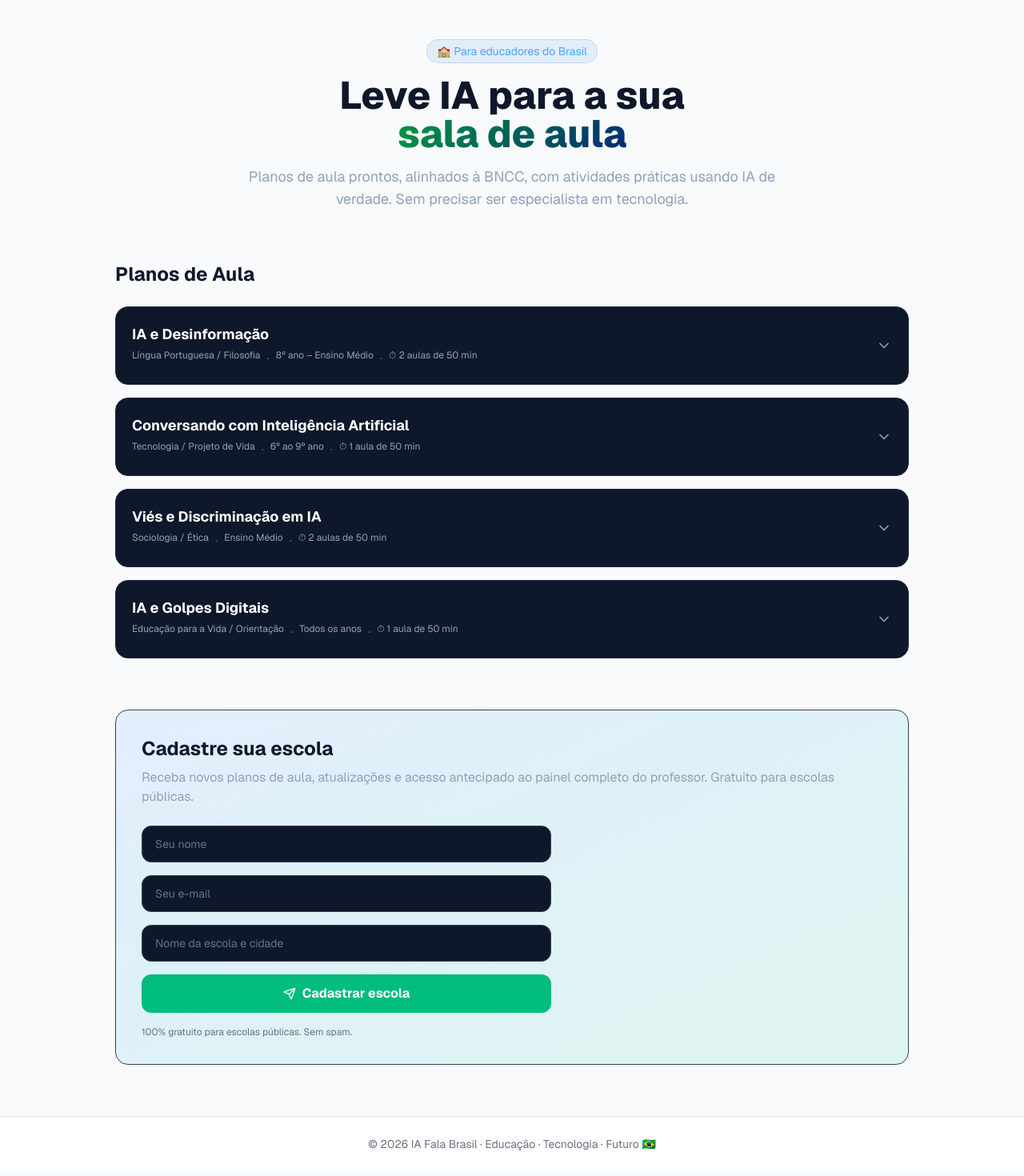
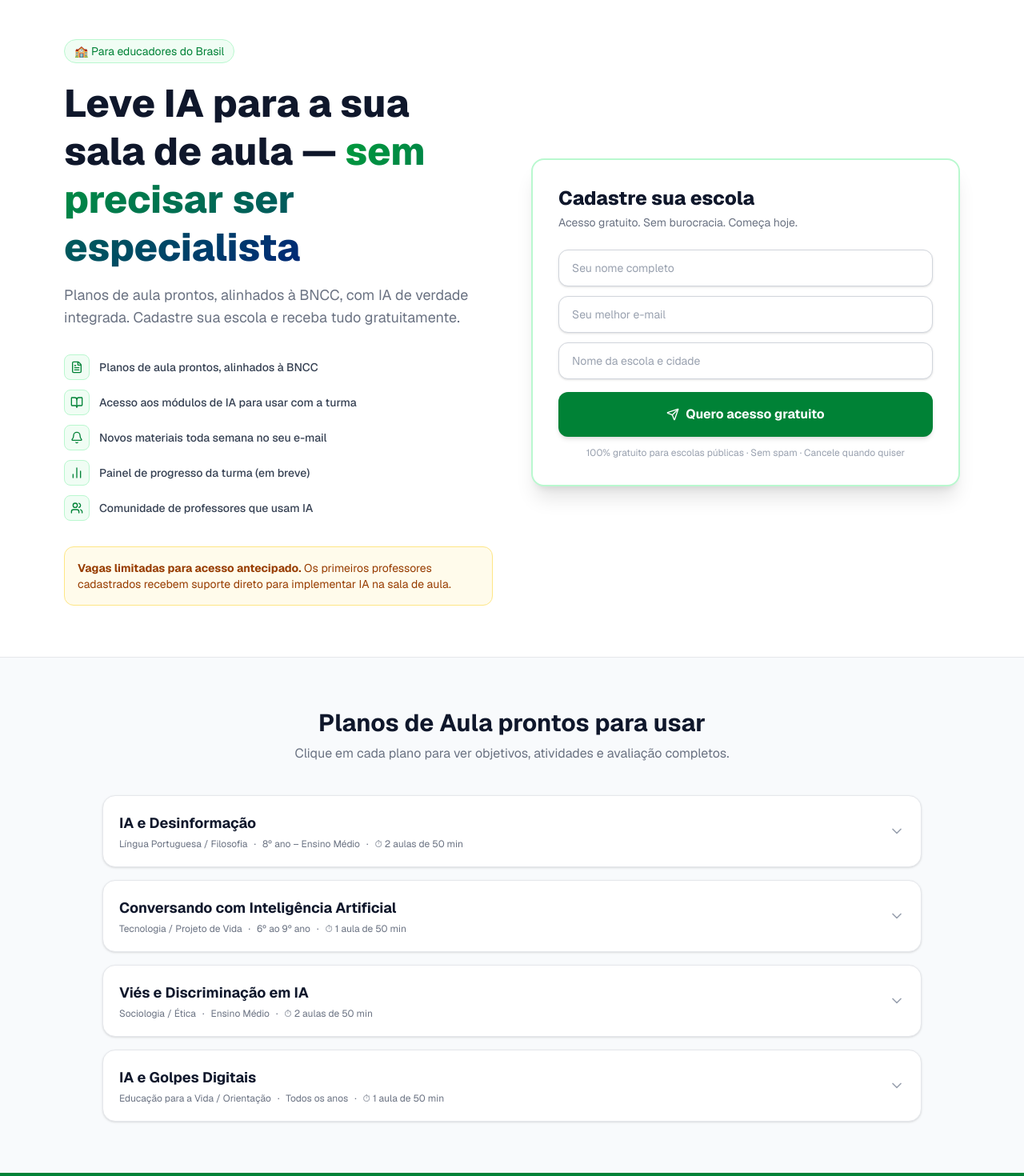
Before and after one commit to brasil-digital/ia-fala-brasil, a Next.js app: page /professor in a window 1280 px wide. Shown: the part 80-1550 px from the top of the page at 80% size. Built offline with nearby package versions, Linux system fonts and the light colour scheme.

Commit message:
feat: formulário de cadastro do professor no hero com proposta de valor e urgência

```diff
--- a/app/professor/page.tsx
+++ b/app/professor/page.tsx
@@ -2,7 +2,18 @@
 
 import { useState } from "react";
 import Link from "next/link";
-import { BookOpen, ChevronDown, ChevronUp, CheckCircle, ArrowRight, Send, Loader2 } from "lucide-react";
+import {
+  BookOpen, ChevronDown, ChevronUp, CheckCircle,
+  ArrowRight, Send, Loader2, FileText, BarChart2, Bell, Users
+} from "lucide-react";
+
+const beneficios = [
+  { icon: FileText,   texto: "Planos de aula prontos, alinhados à BNCC" },
+  { icon: BookOpen,   texto: "Acesso aos módulos de IA para usar com a turma" },
+  { icon: Bell,       texto: "Novos materiais toda semana no seu e-mail" },
+  { icon: BarChart2,  texto: "Painel de progresso da turma (em breve)" },
+  { icon: Users,      texto: "Comunidade de professores que usam IA" },
+];
 
 const planos = [
   {
@@ -17,7 +28,7 @@ const planos = [
       { tempo: "10 min", desc: "Roda de conversa: o professor pergunta quantos alunos já receberam uma notícia falsa no WhatsApp." },
       { tempo: "15 min", desc: "Explicação sobre como funciona a desinformação digital e como a IA pode ajudar na verificação." },
       { tempo: "20 min", desc: "Prática: cada aluno acessa o módulo Detecta Fake e analisa uma notícia real trazida pelo professor." },
-      { tempo: "5 min", desc: "Discussão coletiva: o que a IA identificou? Faz sentido? O que o aluno achou que ela errou?" },
+      { tempo: "5 min",  desc: "Discussão coletiva: o que a IA identificou? Faz sentido? O que o aluno achou que ela errou?" },
       { tempo: "2ª aula — 50 min", desc: "Alunos buscam suas próprias notícias suspeitas, analisam com a ferramenta e apresentam para a turma." },
     ],
     avaliacao: "Produção de um post explicando para a família como identificar fake news, usando o que aprendeu na aula.",
@@ -30,15 +41,15 @@ const planos = [
     serie: "6º ao 9º ano",
     bncc: ["EF06MA04", "EF07MA04", "BNCC Computação"],
     duracao: "1 aula de 50 min",
-    objetivo: "Introduzir os alunos ao conceito de IA generativa e ensinar como formular boas perguntas (prompts) para obter resultados úteis.",
+    objetivo: "Introduzir os alunos ao conceito de IA generativa e ensinar como formular boas perguntas para obter resultados úteis.",
     materiais: ["Celulares ou computadores", "Acesso ao Prompt Lab (iafalabrasil.com.br)"],
     atividades: [
-      { tempo: "10 min", desc: "O professor mostra o que é o Ronny IA e faz uma pergunta simples ao vivo para a turma ver a resposta." },
-      { tempo: "10 min", desc: "Explica a diferença entre uma pergunta vaga ('fala sobre futebol') e uma pergunta específica ('explique as regras do futebol para uma criança de 8 anos')." },
-      { tempo: "25 min", desc: "Desafio em duplas: cada dupla tenta conseguir a melhor resposta possível para um tema sorteado pelo professor." },
-      { tempo: "5 min", desc: "Compartilhamento: qual dupla conseguiu a resposta mais útil? O que fizeram de diferente?" },
+      { tempo: "10 min", desc: "O professor mostra o Ronny IA e faz uma pergunta simples ao vivo para a turma ver a resposta." },
+      { tempo: "10 min", desc: "Explica a diferença entre uma pergunta vaga e uma pergunta específica com exemplos práticos." },
+      { tempo: "25 min", desc: "Desafio em duplas: cada dupla tenta conseguir a melhor resposta para um tema sorteado." },
+      { tempo: "5 min",  desc: "Compartilhamento: qual dupla conseguiu a resposta mais útil? O que fizeram de diferente?" },
     ],
-    avaliacao: "Cada aluno escreve 3 perguntas bem formuladas sobre um tema da matéria atual e compartilha com o professor.",
+    avaliacao: "Cada aluno escreve 3 perguntas bem formuladas sobre um tema da matéria atual.",
     modulo: "/aprender/prompt-lab",
     moduloLabel: "Prompt Lab",
   },
@@ -51,12 +62,12 @@ const planos = [
     objetivo: "Compreender como sistemas de IA podem reproduzir preconceitos e discriminação, com foco no contexto brasileiro.",
     materiais: ["Celulares ou computadores", "Acesso ao módulo Viés na Máquina (iafalabrasil.com.br)"],
     atividades: [
-      { tempo: "15 min", desc: "O professor apresenta casos reais: reconhecimento facial que erra mais para pessoas negras, algoritmos de crédito que discriminam moradores de periferia." },
+      { tempo: "15 min", desc: "O professor apresenta casos reais: reconhecimento facial que erra mais para pessoas negras, algoritmos de crédito discriminatórios." },
       { tempo: "15 min", desc: "Debate: por que uma máquina pode ser preconceituosa se foi programada por humanos?" },
-      { tempo: "20 min", desc: "Prática: alunos acessam o módulo e exploram cenários de viés em IA no contexto brasileiro." },
-      { tempo: "2ª aula — 50 min", desc: "Grupos elaboram uma 'cartilha de direitos digitais' com dicas de como o cidadão pode se proteger de decisões injustas feitas por IA." },
+      { tempo: "20 min", desc: "Prática: alunos exploram cenários de viés em IA no contexto brasileiro." },
+      { tempo: "2ª aula — 50 min", desc: "Grupos elaboram uma cartilha de direitos digitais para distribuir na comunidade escolar." },
     ],
-    avaliacao: "Produção em grupo da cartilha de direitos digitais para ser distribuída na comunidade escolar.",
+    avaliacao: "Produção em grupo da cartilha de direitos digitais.",
     modulo: "/aprender/vies-na-maquina",
     moduloLabel: "Viés na Máquina",
   },
@@ -69,10 +80,10 @@ const planos = [
     objetivo: "Ensinar alunos e suas famílias a identificar golpes que usam IA, como clonagem de voz, deepfakes e phishing.",
     materiais: ["Celulares", "Acesso ao módulo Golpe ou IA? (iafalabrasil.com.br)"],
     atividades: [
-      { tempo: "10 min", desc: "O professor reproduz um áudio de voz clonada por IA (disponível no YouTube) e pergunta: 'Vocês percebem que é falso?'" },
-      { tempo: "15 min", desc: "Explicação dos tipos de golpe com IA mais comuns no Brasil: WhatsApp clonado, PIX falso, deepfake de celebridades." },
-      { tempo: "20 min", desc: "Prática: alunos descrevem situações suspeitas no módulo Golpe ou IA? e aprendem a analisar o risco." },
-      { tempo: "5 min", desc: "Tarefa de casa: ensinar um familiar idoso uma coisa que aprendeu na aula." },
+      { tempo: "10 min", desc: "O professor reproduz um áudio de voz clonada por IA e pergunta: 'Vocês percebem que é falso?'" },
+      { tempo: "15 min", desc: "Explicação dos tipos de golpe com IA mais comuns no Brasil: WhatsApp clonado, PIX falso, deepfake." },
+      { tempo: "20 min", desc: "Prática: alunos descrevem situações suspeitas no módulo e aprendem a analisar o risco." },
+      { tempo: "5 min",  desc: "Tarefa de casa: ensinar um familiar idoso uma coisa que aprendeu na aula." },
     ],
     avaliacao: "Relato escrito de como o aluno ensinou um familiar sobre golpes digitais.",
     modulo: "/cidadao",
@@ -80,14 +91,13 @@ const planos = [
   },
 ];
 
-export default function ProfessorPage() {
-  const [aberto, setAberto] = useState<number | null>(null);
-  const [email, setEmail] = useState("");
-  const [nome, setNome] = useState("");
+function FormularioCadastro() {
+  const [nome, setNome]     = useState("");
+  const [email, setEmail]   = useState("");
   const [escola, setEscola] = useState("");
-  const [enviado, setEnviado] = useState(false);
+  const [enviado, setEnviado]   = useState(false);
   const [enviando, setEnviando] = useState(false);
-  const [erro, setErro] = useState("");
+  const [erro, setErro]     = useState("");
 
   async function cadastrar(e: React.FormEvent) {
     e.preventDefault();
@@ -107,108 +117,205 @@ export default function ProfessorPage() {
     setEnviando(false);
   }
 
+  if (enviado) {
     return (
-    <div className="max-w-5xl mx-auto px-4 py-16">
+      <div className="flex flex-col items-center gap-3 py-10 text-center">
+        <div className="w-16 h-16 rounded-full bg-green-100 flex items-center justify-center mb-2">
+          <CheckCircle className="w-8 h-8 text-green-600" />
+        </div>
+        <h3 className="text-xl font-bold text-slate-900">Cadastro realizado!</h3>
+        <p className="text-gray-500 text-sm max-w-xs">
+          Entraremos em contato em breve com seus materiais e acesso antecipado ao painel completo.
+        </p>
+        <Link href="/aprender" className="mt-4 inline-flex items-center gap-2 px-5 py-3 rounded-xl bg-green-700 text-white font-bold text-sm hover:bg-green-600 transition-colors">
+          Explorar módulos agora <ArrowRight className="w-4 h-4" />
+        </Link>
+      </div>
+    );
+  }
 
-      {/* Header */}
-      <div className="text-center mb-16">
-        <div className="inline-flex items-center gap-2 px-3 py-1 rounded-full bg-blue-500/10 border border-blue-500/20 text-blue-400 text-sm mb-4">
+  return (
+    <form onSubmit={cadastrar} className="flex flex-col gap-3">
+      <input
+        type="text"
+        placeholder="Seu nome completo"
+        value={nome}
+        onChange={(e) => setNome(e.target.value)}
+        required
+        className="px-4 py-3 rounded-xl bg-white border border-gray-300 text-gray-800 placeholder-gray-400 focus:outline-none focus:border-green-600 focus:ring-1 focus:ring-green-600 text-sm shadow-sm"
+      />
+      <input
+        type="email"
+        placeholder="Seu melhor e-mail"
+        value={email}
+        onChange={(e) => setEmail(e.target.value)}
+        required
+        className="px-4 py-3 rounded-xl bg-white border border-gray-300 text-gray-800 placeholder-gray-400 focus:outline-none focus:border-green-600 focus:ring-1 focus:ring-green-600 text-sm shadow-sm"
+      />
+      <input
+        type="text"
+        placeholder="Nome da escola e cidade"
+        value={escola}
+        onChange={(e) => setEscola(e.target.value)}
+        required
+        className="px-4 py-3 rounded-xl bg-white border border-gray-300 text-gray-800 placeholder-gray-400 focus:outline-none focus:border-green-600 focus:ring-1 focus:ring-green-600 text-sm shadow-sm"
+      />
+      {erro && <p className="text-red-500 text-sm">{erro}</p>}
+      <button
+        type="submit"
+        disabled={enviando}
+        className="w-full py-4 rounded-xl bg-green-700 text-white font-bold text-base hover:bg-green-600 transition-colors disabled:opacity-50 flex items-center justify-center gap-2 shadow-md mt-1"
+      >
+        {enviando
+          ? <><Loader2 className="w-5 h-5 animate-spin" /> Enviando...</>
+          : <><Send className="w-4 h-4" /> Quero acesso gratuito</>
+        }
+      </button>
+      <p className="text-xs text-gray-400 text-center">
+        100% gratuito para escolas públicas · Sem spam · Cancele quando quiser
+      </p>
+    </form>
+  );
+}
+
+export default function ProfessorPage() {
+  const [aberto, setAberto] = useState<number | null>(null);
+
+  return (
+    <div>
+
+      {/* ── HERO COM FORMULÁRIO ── */}
+      <section className="bg-white border-b border-gray-200">
+        <div className="max-w-6xl mx-auto px-4 py-16 grid md:grid-cols-2 gap-12 items-center">
+
+          {/* Esquerda — proposta de valor */}
+          <div>
+            <div className="inline-flex items-center gap-2 px-3 py-1 rounded-full bg-green-50 border border-green-200 text-green-700 text-sm mb-5">
               🏫 Para educadores do Brasil
             </div>
-        <h1 className="text-4xl md:text-5xl font-extrabold mb-4">
-          Leve IA para a sua<br />
-          <span className="gradient-text">sala de aula</span>
+            <h1 className="text-4xl md:text-5xl font-extrabold text-slate-900 leading-tight mb-4">
+              Leve IA para a sua sala de aula —{" "}
+              <span className="gradient-text">sem precisar ser especialista</span>
             </h1>
-        <p className="text-slate-400 text-lg max-w-2xl mx-auto">
-          Planos de aula prontos, alinhados à BNCC, com atividades práticas usando IA de verdade.
-          Sem precisar ser especialista em tecnologia.
+            <p className="text-gray-500 text-lg mb-8">
+              Planos de aula prontos, alinhados à BNCC, com IA de verdade integrada.
+              Cadastre sua escola e receba tudo gratuitamente.
+            </p>
+
+            <div className="flex flex-col gap-3 mb-8">
+              {beneficios.map(({ icon: Icon, texto }) => (
+                <div key={texto} className="flex items-center gap-3">
+                  <div className="w-8 h-8 rounded-lg bg-green-50 border border-green-200 flex items-center justify-center shrink-0">
+                    <Icon className="w-4 h-4 text-green-700" />
+                  </div>
+                  <span className="text-gray-700 text-sm font-medium">{texto}</span>
+                </div>
+              ))}
+            </div>
+
+            <div className="p-4 rounded-xl bg-amber-50 border border-amber-200">
+              <p className="text-sm text-amber-800">
+                <strong>Vagas limitadas para acesso antecipado.</strong> Os primeiros professores
+                cadastrados recebem suporte direto para implementar IA na sala de aula.
               </p>
             </div>
+          </div>
 
-      {/* Planos de aula */}
-      <div className="mb-16">
-        <h2 className="text-2xl font-bold mb-6">Planos de Aula</h2>
+          {/* Direita — formulário em destaque */}
+          <div className="bg-white rounded-2xl border-2 border-green-200 shadow-xl p-8">
+            <div className="mb-6">
+              <h2 className="text-2xl font-extrabold text-slate-900 mb-1">
+                Cadastre sua escola
+              </h2>
+              <p className="text-gray-500 text-sm">
+                Acesso gratuito. Sem burocracia. Começa hoje.
+              </p>
+            </div>
+            <FormularioCadastro />
+          </div>
+
+        </div>
+      </section>
+
+      {/* ── PLANOS DE AULA ── */}
+      <section className="bg-slate-50 py-16 px-4">
+        <div className="max-w-5xl mx-auto">
+          <div className="text-center mb-10">
+            <h2 className="text-3xl font-bold text-slate-900 mb-2">Planos de Aula prontos para usar</h2>
+            <p className="text-gray-500">Clique em cada plano para ver objetivos, atividades e avaliação completos.</p>
+          </div>
+
           <div className="flex flex-col gap-4">
             {planos.map(({ titulo, disciplina, serie, bncc, duracao, objetivo, materiais, atividades, avaliacao, modulo, moduloLabel }, i) => (
-            <div key={titulo} className="rounded-2xl bg-slate-900 border border-slate-800 overflow-hidden">
-
-              {/* Header do plano */}
+              <div key={titulo} className="rounded-2xl bg-white border border-gray-200 overflow-hidden shadow-sm">
                 <button
                   onClick={() => setAberto(aberto === i ? null : i)}
-                className="w-full p-5 flex items-center justify-between text-left hover:bg-slate-800/50 transition-colors"
+                  className="w-full p-5 flex items-center justify-between text-left hover:bg-gray-50 transition-colors"
                 >
                   <div className="flex-1">
-                  <h3 className="font-bold text-white text-lg mb-1">{titulo}</h3>
-                  <div className="flex flex-wrap gap-2">
-                    <span className="text-xs text-slate-400">{disciplina}</span>
-                    <span className="text-slate-600">·</span>
-                    <span className="text-xs text-slate-400">{serie}</span>
-                    <span className="text-slate-600">·</span>
-                    <span className="text-xs text-slate-400">⏱ {duracao}</span>
+                    <h3 className="font-bold text-slate-900 text-lg mb-1">{titulo}</h3>
+                    <div className="flex flex-wrap gap-2 text-xs text-gray-500">
+                      <span>{disciplina}</span>
+                      <span>·</span>
+                      <span>{serie}</span>
+                      <span>·</span>
+                      <span>⏱ {duracao}</span>
                     </div>
                   </div>
                   {aberto === i
-                  ? <ChevronUp className="w-5 h-5 text-slate-400 shrink-0" />
-                  : <ChevronDown className="w-5 h-5 text-slate-400 shrink-0" />
+                    ? <ChevronUp className="w-5 h-5 text-gray-400 shrink-0" />
+                    : <ChevronDown className="w-5 h-5 text-gray-400 shrink-0" />
                   }
                 </button>
 
-              {/* Conteúdo expandido */}
                 {aberto === i && (
-                <div className="px-5 pb-6 border-t border-slate-800 pt-5 flex flex-col gap-5">
-
-                  {/* Tags BNCC */}
+                  <div className="px-5 pb-6 border-t border-gray-200 pt-5 flex flex-col gap-5">
                     <div className="flex flex-wrap gap-2">
                       {bncc.map((tag) => (
-                      <span key={tag} className="text-xs px-2 py-1 rounded-full bg-blue-500/10 border border-blue-500/20 text-blue-400">
+                        <span key={tag} className="text-xs px-2 py-1 rounded-full bg-blue-50 border border-blue-200 text-blue-700">
                           📋 {tag}
                         </span>
                       ))}
                     </div>
 
-                  {/* Objetivo */}
                     <div>
-                    <h4 className="text-sm font-bold text-slate-300 mb-1">Objetivo</h4>
-                    <p className="text-sm text-slate-400">{objetivo}</p>
+                      <h4 className="text-sm font-bold text-slate-700 mb-1">Objetivo</h4>
+                      <p className="text-sm text-gray-600">{objetivo}</p>
                     </div>
 
-                  {/* Materiais */}
                     <div>
-                    <h4 className="text-sm font-bold text-slate-300 mb-2">Materiais necessários</h4>
+                      <h4 className="text-sm font-bold text-slate-700 mb-2">Materiais necessários</h4>
                       <ul className="flex flex-col gap-1">
                         {materiais.map((m, j) => (
-                        <li key={j} className="text-sm text-slate-400 flex items-start gap-2">
-                          <CheckCircle className="w-4 h-4 text-emerald-500 shrink-0 mt-0.5" /> {m}
+                          <li key={j} className="text-sm text-gray-600 flex items-start gap-2">
+                            <CheckCircle className="w-4 h-4 text-green-600 shrink-0 mt-0.5" /> {m}
                           </li>
                         ))}
                       </ul>
                     </div>
 
-                  {/* Atividades */}
                     <div>
-                    <h4 className="text-sm font-bold text-slate-300 mb-3">Passo a passo</h4>
+                      <h4 className="text-sm font-bold text-slate-700 mb-3">Passo a passo</h4>
                       <div className="flex flex-col gap-3">
                         {atividades.map((a, j) => (
                           <div key={j} className="flex gap-3">
-                          <span className="text-xs px-2 py-1 rounded-lg bg-slate-800 text-emerald-400 font-mono shrink-0 h-fit">
+                            <span className="text-xs px-2 py-1 rounded-lg bg-green-50 border border-green-200 text-green-700 font-mono shrink-0 h-fit whitespace-nowrap">
                               {a.tempo}
                             </span>
-                          <p className="text-sm text-slate-400">{a.desc}</p>
+                            <p className="text-sm text-gray-600">{a.desc}</p>
                           </div>
                         ))}
                       </div>
                     </div>
 
-                  {/* Avaliação */}
-                  <div className="p-4 rounded-xl bg-slate-800/60 border border-slate-700">
-                    <h4 className="text-sm font-bold text-slate-300 mb-1">Avaliação sugerida</h4>
-                    <p className="text-sm text-slate-400">{avaliacao}</p>
+                    <div className="p-4 rounded-xl bg-gray-50 border border-gray-200">
+                      <h4 className="text-sm font-bold text-slate-700 mb-1">Avaliação sugerida</h4>
+                      <p className="text-sm text-gray-600">{avaliacao}</p>
                     </div>
 
-                  {/* Link para o módulo */}
                     <Link
                       href={modulo}
-                    className="inline-flex items-center gap-2 px-5 py-3 rounded-xl bg-emerald-500 text-white font-bold text-sm hover:bg-emerald-400 transition-colors w-fit"
+                      className="inline-flex items-center gap-2 px-5 py-3 rounded-xl bg-green-700 text-white font-bold text-sm hover:bg-green-600 transition-colors w-fit shadow-sm"
                     >
                       <BookOpen className="w-4 h-4" />
                       Acessar módulo: {moduloLabel}
@@ -220,63 +327,27 @@ export default function ProfessorPage() {
             ))}
           </div>
         </div>
+      </section>
 
-      {/* Formulário de cadastro */}
-      <div className="p-8 rounded-2xl bg-gradient-to-br from-blue-500/10 to-emerald-500/10 border border-slate-700">
-        <h2 className="text-2xl font-bold mb-2">Cadastre sua escola</h2>
-        <p className="text-slate-400 mb-6">
-          Receba novos planos de aula, atualizações e acesso antecipado ao painel completo do professor. Gratuito para escolas públicas.
+      {/* ── CTA REPETIDO NO FIM ── */}
+      <section className="bg-green-700 py-14 px-4 text-center">
+        <div className="max-w-xl mx-auto">
+          <h2 className="text-3xl font-extrabold text-white mb-3">
+            Pronto para transformar sua sala de aula?
+          </h2>
+          <p className="text-green-100 mb-8">
+            Cadastre sua escola agora e receba os materiais gratuitamente.
           </p>
+          <a
+            href="#topo"
+            onClick={() => window.scrollTo({ top: 0, behavior: "smooth" })}
+            className="inline-flex items-center gap-2 px-8 py-4 rounded-xl bg-white text-green-700 font-bold text-lg hover:bg-green-50 transition-colors shadow-lg"
+          >
+            Cadastrar minha escola <ArrowRight className="w-5 h-5" />
+          </a>
+        </div>
+      </section>
 
-        {enviado ? (
-          <div className="flex items-center gap-3 p-5 rounded-xl bg-emerald-500/10 border border-emerald-500/20 text-emerald-400">
-            <CheckCircle className="w-6 h-6 shrink-0" />
-            <div>
-              <p className="font-bold">Cadastro realizado!</p>
-              <p className="text-sm opacity-80">Entraremos em contato em breve com novidades e acesso ao painel do professor.</p>
-            </div>
-          </div>
-        ) : (
-          <form onSubmit={cadastrar} className="flex flex-col gap-4 max-w-lg">
-            <input
-              type="text"
-              placeholder="Seu nome"
-              value={nome}
-              onChange={(e) => setNome(e.target.value)}
-              required
-              className="px-4 py-3 rounded-xl bg-slate-900 border border-slate-700 text-slate-200 placeholder-slate-500 focus:outline-none focus:border-emerald-500 text-sm"
-            />
-            <input
-              type="email"
-              placeholder="Seu e-mail"
-              value={email}
-              onChange={(e) => setEmail(e.target.value)}
-              required
-              className="px-4 py-3 rounded-xl bg-slate-900 border border-slate-700 text-slate-200 placeholder-slate-500 focus:outline-none focus:border-emerald-500 text-sm"
-            />
-            <input
-              type="text"
-              placeholder="Nome da escola e cidade"
-              value={escola}
-              onChange={(e) => setEscola(e.target.value)}
-              required
-              className="px-4 py-3 rounded-xl bg-slate-900 border border-slate-700 text-slate-200 placeholder-slate-500 focus:outline-none focus:border-emerald-500 text-sm"
-            />
-            {erro && <p className="text-red-400 text-sm">{erro}</p>}
-            <button
-              type="submit"
-              disabled={enviando}
-              className="px-6 py-3 rounded-xl bg-emerald-500 text-white font-bold hover:bg-emerald-400 transition-colors disabled:opacity-50 flex items-center justify-center gap-2"
-            >
-              {enviando
-                ? <><Loader2 className="w-4 h-4 animate-spin" /> Enviando...</>
-                : <><Send className="w-4 h-4" /> Cadastrar escola</>
-              }
-            </button>
-            <p className="text-xs text-slate-500">100% gratuito para escolas públicas. Sem spam.</p>
-          </form>
-        )}
-      </div>
     </div>
   );
 }
```
Lines whose indentation alone changed are shown as unchanged.
